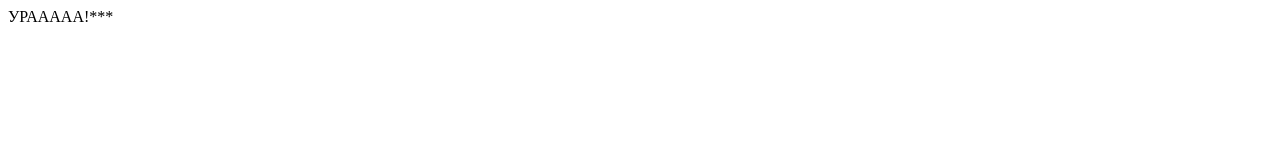
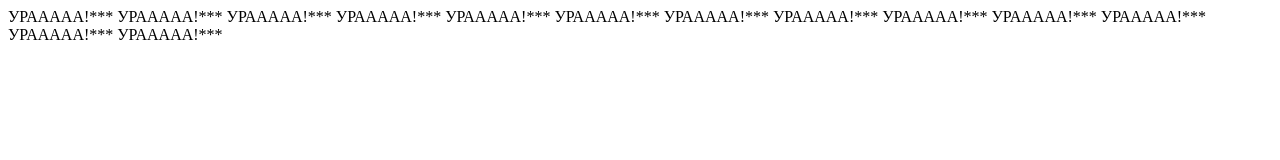
Before and after one commit to ArkadySolonuhin/ugarma, a plain HTML site: page index.html in a window 1280 px wide. Drawn offline with Linux system fonts and the light colour scheme.

Commit message:
Update index.html

```diff
--- a/index.html
+++ b/index.html
@@ -10,4 +10,17 @@
 
 <body>
 УРААААА!***
+УРААААА!***
+УРААААА!***
+УРААААА!***
+УРААААА!***
+УРААААА!***
+УРААААА!***
+УРААААА!***
+УРААААА!***
+УРААААА!***
+УРААААА!***
+УРААААА!***
+УРААААА!***
+
 </body>
```
